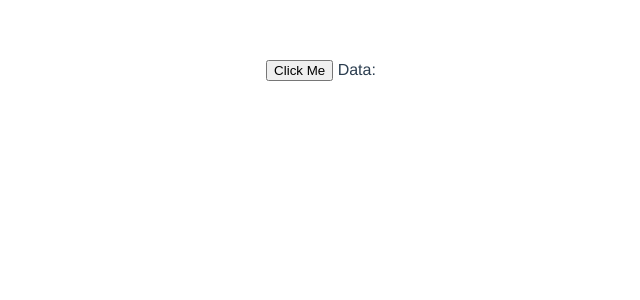
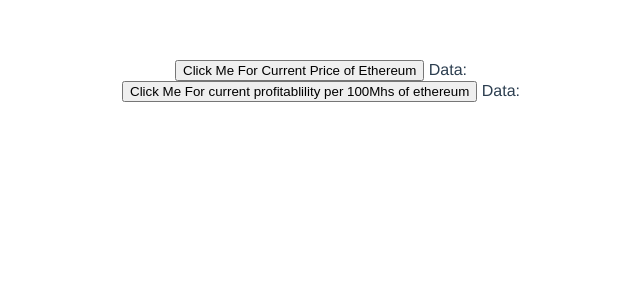
Before and after one commit to jennanicole77/cs321-project-frontend, a Vue app: page / in a window 1280 px wide. Shown: the top 300 px of the page, without its empty margins (319-959 px from the left). Built offline with nearby package versions, Linux system fonts and the light colour scheme.

Commit message:
Testing scraping for price and profitability

```diff
--- a/src/App.vue
+++ b/src/App.vue
@@ -1,16 +1,16 @@
 <template>
   <div id="app">
-    <jenna />
+    <test />
   </div>
 </template>
 
 <script>
-import Jenna from './components/Jenna.vue'
+import Test from './components/Test.vue'
 
 export default {
   name: 'App',
   components: {
-    Jenna
+    Test
   }
 }
 </script>
--- a/src/components/Jenna.vue
+++ /dev/null
@@ -1,37 +0,0 @@
-<template>
-    <div>
-        <button @click="test">Click Me </button>
-        Data: {{meow}}
-    </div>
-</template>
-
-<script>
-export default {
-  name: 'HelloWorld',
-  props: {
-    msg: String
-  },
-  data() {
-    return {
-        meow: null
-    }
-  },
-  methods: {
-      abort: function() {
-
-      },
-      test: function() {
-        let self = this;
-        fetch('http://localhost:8080/eth-price')
-        .then(response => response.json())
-        .then(data => {
-          self.meow = data.price
-        });
-      }
-  }
-}
-</script>
-
-<style scoped>
-
-</style>
--- /dev/null
+++ b/src/components/Test.vue
@@ -0,0 +1,52 @@
+<template>
+    <div>
+      <div>
+        <button @click="test1">Click Me For Current Price of Ethereum</button>
+        Data: {{currPrice}}
+      </div>
+       <div>
+        <button @click="test2">Click Me For current  profitablility per 100Mhs of ethereum</button>
+        Data: {{currProfitability}}
+      </div>
+    </div>
+</template>
+
+<script>
+export default {
+  name: 'HelloWorld',
+  props: {
+    msg: String
+  },
+  data() {
+    return {
+        currPrice: null,
+        currProfitability: null
+    }
+  },
+  methods: {
+      abort: function() {
+
+      },
+      test1: function() {
+        let self = this;
+        fetch('http://localhost:8080/eth-price')
+        .then(response => response.json())
+        .then(data => {
+          self.currPrice = data.price
+        });
+      },
+      test2: function() {
+        let self = this;
+        fetch('http://localhost:8080/profitability')
+        .then(response => response.json())
+        .then(data => {
+          self.currProfitability = data.id
+        });
+      }
+  }
+}
+</script>
+
+<style scoped>
+
+</style>
```
